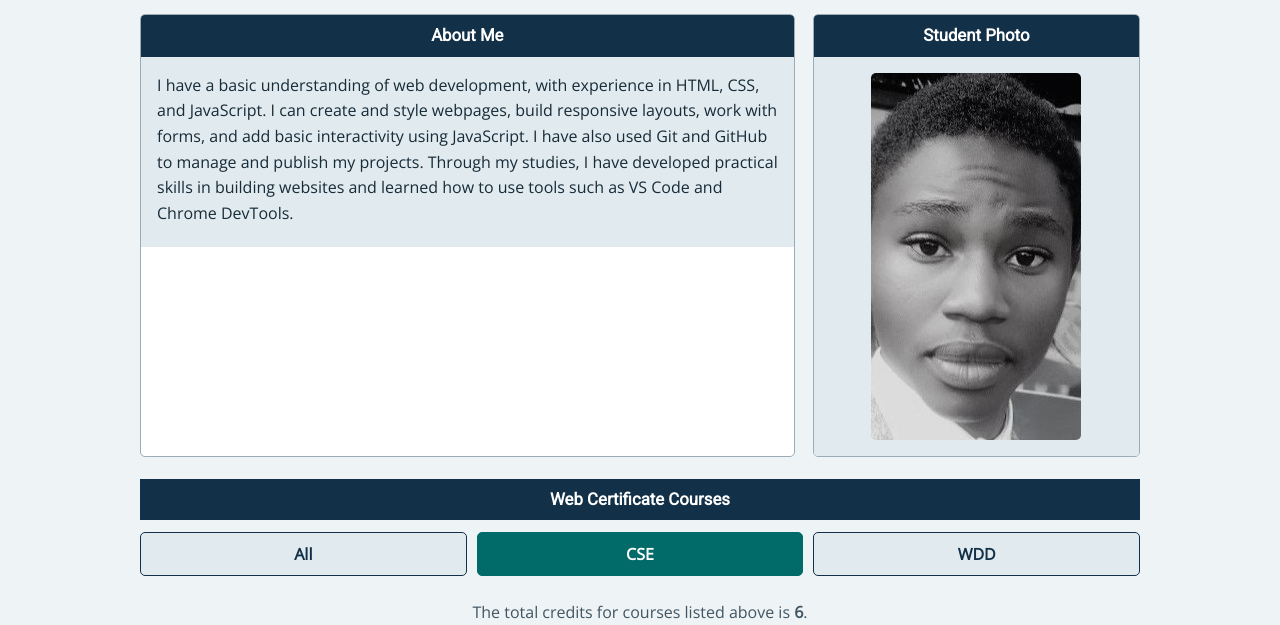
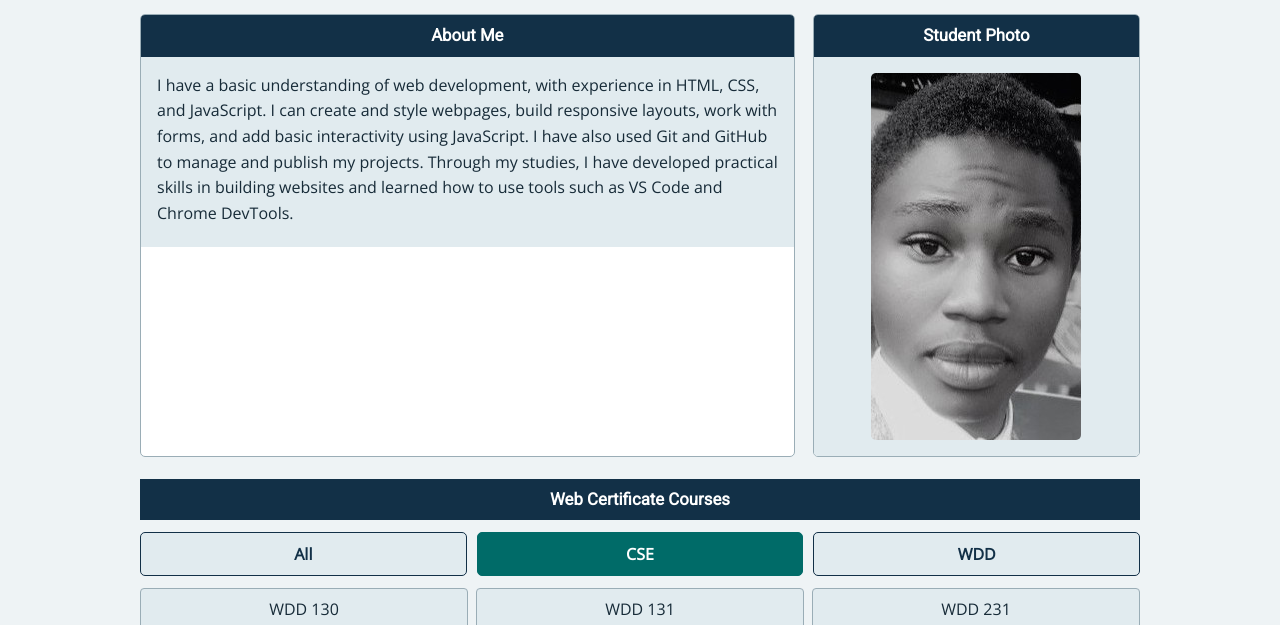
Before and after one commit to Luisadam24/wdd231, a plain HTML site: page index.html in a window 1280 px wide. Both pictures are taken after a click on the button "CSE". Shown: the part 175-800 px from the top of the page. Drawn offline with nearby package versions, Linux system fonts and the light colour scheme.

Commit message:
Fixed the css files errors.

```diff
--- a/chamber/styles/base.css
+++ b/chamber/styles/base.css
@@ -321,7 +321,7 @@ body.dark-mode .business-details a {
 }
 
 [hidden] {
-    display: none !important;
+    display: block;
 }
 
 @media (prefers-reduced-motion: no-preference) {
--- a/styles/base.css
+++ b/styles/base.css
@@ -265,7 +265,7 @@ h1 {
 }
 
 [hidden] {
-    display: none !important;
+    display: block;
 }
 
 @media (prefers-reduced-motion: no-preference) {
```
